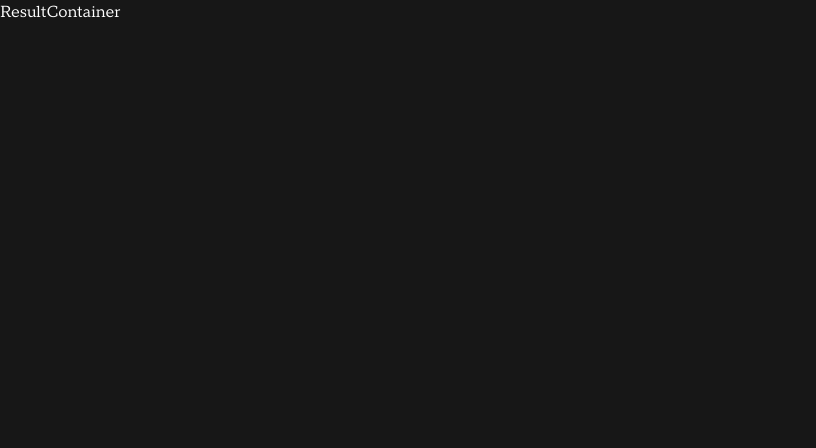
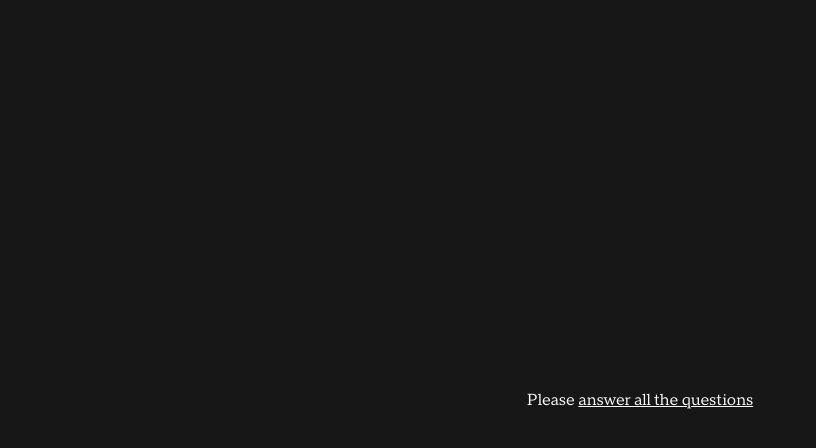
Before and after one commit to gbyonivo/manual-questionnaire, a Next.js app: page /result in a window 1280 px wide. Shown: the top 448 px of the page, without its empty margins (0-816 px from the left). Built offline with nearby package versions, Linux system fonts and the light colour scheme.

Commit message:
ResultContainer to display results based on user answers

```diff
--- a/src/components/questionnaire-container.tsx
+++ b/src/components/questionnaire-container.tsx
@@ -75,10 +75,7 @@ export function QuestionnaireContainer() {
   };
 
   return (
-    <div
-      className="gap-4 p-4 h-screen flex flex-col justify-center items-center relative"
-      style={{ backgroundColor: "#a3b89f" }}
-    >
+    <div className="gap-4 p-4 h-screen flex flex-col justify-center items-center relative">
       {fetchingQuestions && <div>Loading...</div>}
       {errorFetchingQuestions && (
         <div>Error: {errorFetchingQuestions.message}</div>
--- a/src/components/result-container.tsx
+++ b/src/components/result-container.tsx
@@ -1,3 +1,52 @@
+"use client";
+
+import Link from "next/link";
+import { useQuestionnaire } from "@/hooks/use-questionnaire";
+
 export function ResultContainer() {
-  return <div>ResultContainer</div>;
+  const { answers, questions } = useQuestionnaire();
+
+  const hasAnsweredAllQuestions =
+    Object.keys(answers).length === questions.length;
+
+  const hasAllQuestionsCorrectly =
+    hasAnsweredAllQuestions &&
+    questions.every((question) => {
+      const answer = answers[question.question];
+      console.log(answer, question.correctOptions);
+      return question.correctOptions.includes(answer);
+    });
+
+  return (
+    <div className="gap-4 p-4 h-screen flex flex-col justify-center items-center relative">
+      {!hasAnsweredAllQuestions ? (
+        <div>
+          Please{" "}
+          <Link href="/questionnaire" className="underline">
+            answer all the questions
+          </Link>
+        </div>
+      ) : (
+        <>
+          {hasAllQuestionsCorrectly ? (
+            <div>
+              Great news! We have the perfect treatment for your hair loss.
+              Proceed to{" "}
+              <a href="https://www.manual.co" className="underline">
+                www.manual.co
+              </a>
+              , and prepare to say hello to your new hair!
+            </div>
+          ) : (
+            <div>
+              Unfortunately, we are unable to prescribe this medication for you.
+              This is because finasteride can alter the PSA levels, which may be
+              used to monitor for cancer. You should discuss this further with
+              your GP or specialist if you would still like this medication.,
+            </div>
+          )}
+        </>
+      )}
+    </div>
+  );
 }
--- a/src/types/question.ts
+++ b/src/types/question.ts
@@ -5,7 +5,7 @@ export enum QuestionType {
 export interface Option {
   display: string | null;
   value: string;
-  isRejected: boolean;
+  isRejection: boolean;
 }
 
 export interface ImageOptions extends Option {
@@ -22,4 +22,5 @@ export interface Question {
   question: string;
   type: QuestionType;
   options: (Option | ImageOptions)[];
+  correctOptions: (string | boolean)[];
 }
--- /dev/null
+++ b/src/utils/constants.ts
@@ -0,0 +1,5 @@
+export const RESULT_MESSAGES = {
+  ALL_CORRECT: "You got all the questions correct!",
+  SOME_WRONG:
+    "Unfortunately, we are unable to prescribe this medication for you. This is because finasteride can alter the PSA levels, which may be used to monitor for cancer. You should discuss this further with your GP or specialist if you would still like this medication.",
+};
--- a/src/utils/questions.ts
+++ b/src/utils/questions.ts
@@ -22,7 +22,7 @@ const convertOption = (option: unknown): Option | ImageOptions => {
     return {
       display: imageOption.display,
       value: imageOption.value,
-      isRejected: imageOption.isRejected,
+      isRejection: imageOption.isRejection,
       url: getValueFromHtmlString({
         htmlString: imageOption.display as string,
         key: "src",
@@ -40,7 +40,7 @@ const convertOption = (option: unknown): Option | ImageOptions => {
   return {
     display: (option as Option).display,
     value: (option as Option).value,
-    isRejected: (option as Option).isRejected,
+    isRejection: (option as Option).isRejection,
   };
 };
 
@@ -52,6 +52,15 @@ export const convertQuestions = (questionJSON: unknown): Question[] => {
         question: question.question,
         type: question.type,
         options: question.options.map(convertOption),
+        correctOptions: question.options.reduce(
+          (acc: string[], option: Option) => {
+            if (!option.isRejection) {
+              acc.push(option.value);
+            }
+            return acc;
+          },
+          []
+        ),
       };
     });
   }
```
